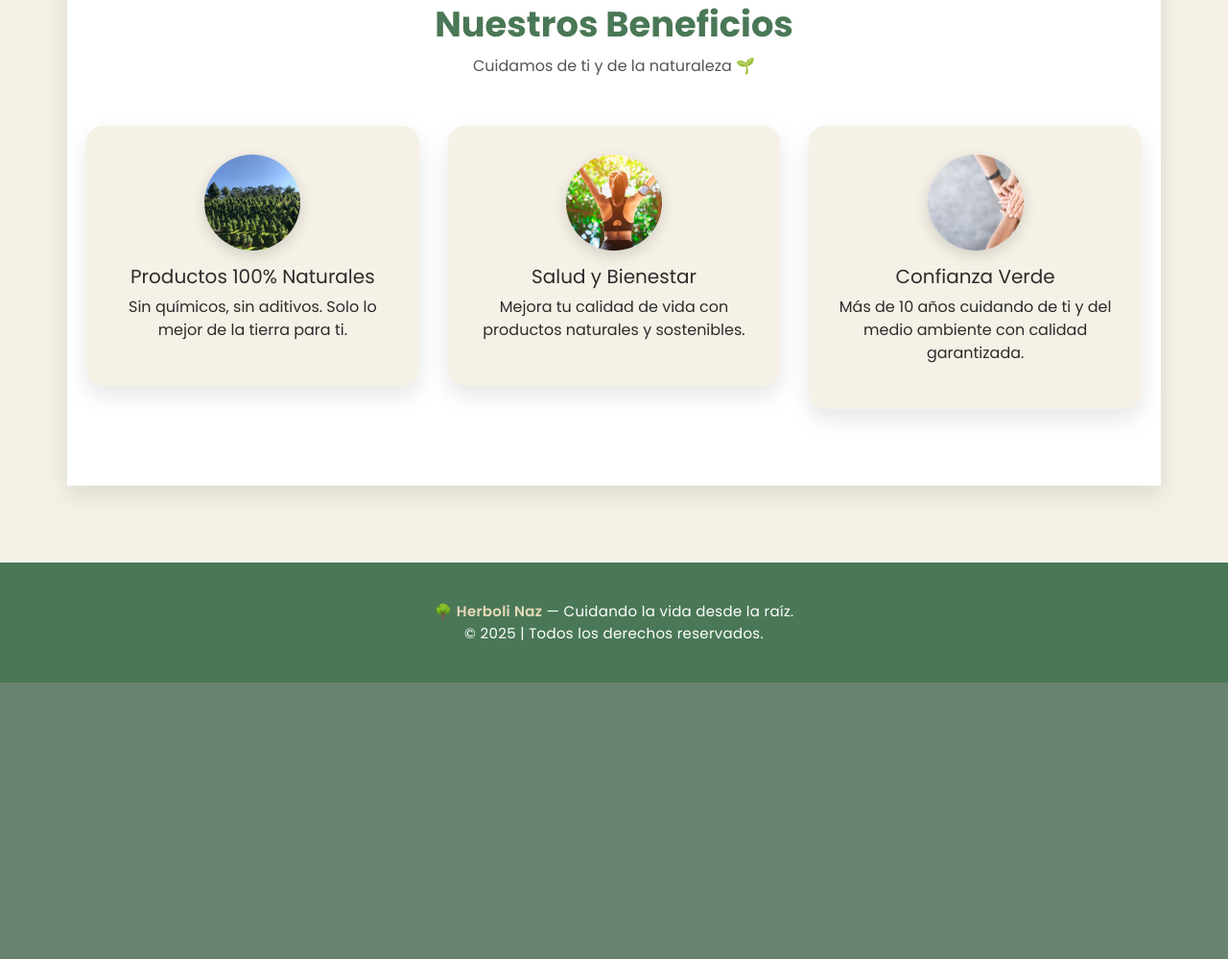
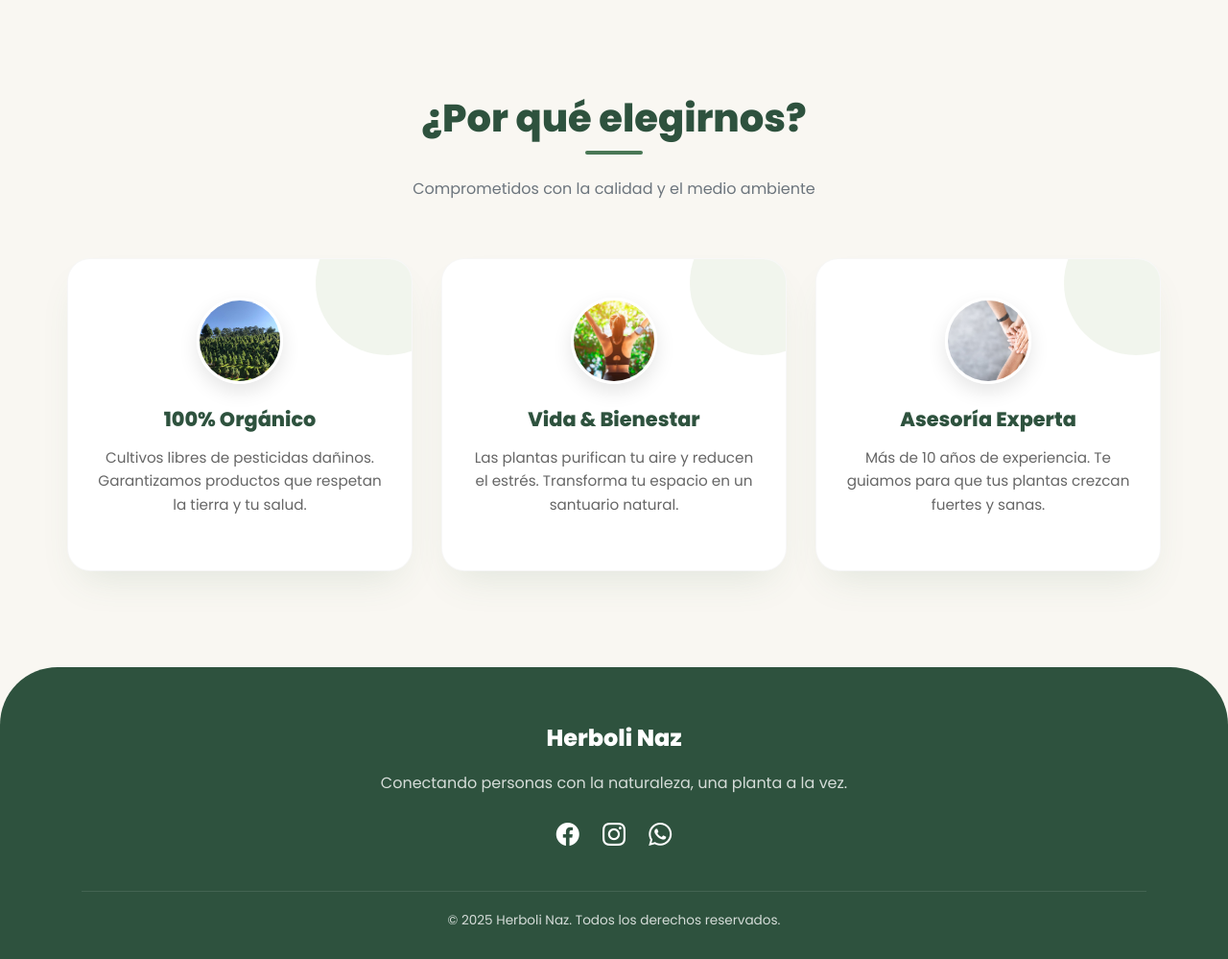
Before and after one commit to DiegoCisneros154/herboli-naz, a Flask app: page / in a window 1280 px wide. Shown: the part 737-1736 px from the top of the page at 96% size. Before the commit the page ends 1448 px from the top, so only its background shows below. Run offline with Flask 3, Linux system fonts and the light colour scheme; some libraries are stand-ins or nearby versions.

Commit message:
index cambiado

```diff
--- a/templates/index.html
+++ b/templates/index.html
@@ -5,19 +5,23 @@
   <meta name="viewport" content="width=device-width, initial-scale=1.0">
   <title>Herboli Naz - Vivero Natural</title>
   <link rel="stylesheet" href="{{ url_for('static', filename='css/bootstrap.css') }}">
-  <link href="https://fonts.googleapis.com/css2?family=Poppins:wght@400;600;700&display=swap" rel="stylesheet">
+  <link href="https://fonts.googleapis.com/css2?family=Poppins:wght@300;400;600;800&display=swap" rel="stylesheet">
+  <!-- Iconos de Bootstrap para un toque moderno -->
+  <link rel="stylesheet" href="https://cdn.jsdelivr.net/npm/bootstrap-icons@1.11.1/font/bootstrap-icons.css">
 
   <style>
-/* ===== ESTILO VIVERO MODERNO Y MINIMALISTA ===== */
+    /* ===== VARIABLES & RESET ===== */
     :root {
+      --verde-oscuro: #2e523e; /* Más contraste */
       --verde: #4a7856;
-  --verde-claro: #9cc69b;
-  --beige: #f5f1e6;
-  --madera: #e6d8b8;
+      --verde-claro: #cfdec4;
+      --beige: #F9F7F2; /* Un beige más limpio */
       --blanco: #ffffff;
-  --texto: #2c2c2c;
-  --sombra: 0 10px 25px rgba(0, 0, 0, 0.1);
-  --radius: 18px;
+      --texto: #2c3e33;
+      --gris-claro: #f4f4f4;
+      --sombra-suave: 0 20px 40px -15px rgba(74, 120, 86, 0.15);
+      --sombra-hover: 0 25px 50px -12px rgba(74, 120, 86, 0.25);
+      --radius: 24px;
     }
 
     body {
@@ -25,167 +29,288 @@
       background-color: var(--beige);
       color: var(--texto);
       margin: 0;
+      overflow-x: hidden;
     }
 
-/* ===== NAVBAR ===== */
+    /* ===== NAVBAR MODERNA (Glassmorphism) ===== */
     .navbar {
-  background: var(--blanco);
-  box-shadow: var(--sombra);
-  padding: 12px 0;
+      background: rgba(255, 255, 255, 0.85);
+      backdrop-filter: blur(12px); /* Efecto vidrio borroso */
+      -webkit-backdrop-filter: blur(12px);
+      border-bottom: 1px solid rgba(74, 120, 86, 0.1);
+      padding: 15px 0;
+      transition: all 0.3s ease;
     }
 
     .navbar-brand {
-  font-weight: 700;
-  color: var(--verde) !important;
-  font-size: 1.4rem;
+      font-weight: 800;
+      color: var(--verde-oscuro) !important;
+      font-size: 1.5rem;
       display: flex;
       align-items: center;
       gap: 12px;
+      letter-spacing: -0.5px;
     }
 
     .navbar-brand img {
-  height: 65px;
-  width: 65px;
-  border-radius: 50%;
-  border: 2px solid var(--verde);
+      height: 50px;
+      width: 50px;
+      border-radius: 12px; /* Menos circular, más moderno */
+      object-fit: cover;
+      box-shadow: 0 4px 12px rgba(0,0,0,0.1);
     }
 
     .nav-link {
       font-weight: 500;
+      font-size: 0.95rem;
       color: var(--texto) !important;
-  transition: 0.3s;
+      margin: 0 8px;
+      padding: 8px 16px !important;
+      border-radius: 30px;
+      transition: all 0.3s ease;
     }
 
-.nav-link:hover {
-  color: var(--verde) !important;
+    .nav-link:hover, .nav-link.active {
+      color: var(--verde-oscuro) !important;
+      background-color: var(--verde-claro);
     }
 
-/* ===== HERO ===== */
+    /* Botón especial para Login/Registro */
+    .nav-btn {
+      background-color: var(--verde);
+      color: var(--blanco) !important;
+      box-shadow: 0 4px 15px rgba(74, 120, 86, 0.3);
+    }
+    .nav-btn:hover {
+      background-color: var(--verde-oscuro);
+      transform: translateY(-2px);
+      color: var(--blanco) !important;
+    }
+
+    /* ===== HERO SECTION ===== */
     .hero {
-  background: linear-gradient(rgba(74, 120, 86, 0.6), rgba(74, 120, 86, 0.6)),
+      position: relative;
+      /* Gradiente moderno sobre la imagen */
+      background: linear-gradient(135deg, rgba(46, 82, 62, 0.85) 0%, rgba(74, 120, 86, 0.5) 100%),
                   url('{{ url_for("static", filename="images/vivero-bg.jpg") }}') center/cover no-repeat;
-  height: 90vh;
+      background-attachment: fixed; /* Efecto Parallax */
+      height: 92vh; /* Casi pantalla completa */
       display: flex;
       align-items: center;
       justify-content: center;
       text-align: center;
       color: var(--blanco);
+      border-bottom-left-radius: 60px;
+      border-bottom-right-radius: 60px;
+      margin-bottom: 60px;
+      overflow: hidden;
+    }
+
+    .hero-content {
+      max-width: 800px;
       padding: 0 20px;
+      z-index: 2;
     }
 
     .hero h1 {
-  font-size: 3.5rem;
-  font-weight: 700;
-  margin-bottom: 15px;
-  animation: fadeInDown 1.2s ease;
+      font-size: 4.5rem;
+      font-weight: 800;
+      line-height: 1.1;
+      margin-bottom: 20px;
+      letter-spacing: -1px;
+      text-shadow: 0 4px 20px rgba(0,0,0,0.2);
+      animation: fadeInUp 1s ease;
     }
 
     .hero p {
-  font-size: 1.2rem;
-  max-width: 600px;
-  margin: 0 auto 30px;
-  animation: fadeInUp 1.4s ease;
+      font-size: 1.3rem;
+      font-weight: 300;
+      margin-bottom: 40px;
+      opacity: 0.95;
+      animation: fadeInUp 1.2s ease;
     }
 
     .btn-hero {
       background: var(--blanco);
-  color: var(--verde);
+      color: var(--verde-oscuro);
       border-radius: 50px;
-  padding: 14px 35px;
-  font-weight: 600;
+      padding: 16px 40px;
+      font-size: 1.1rem;
+      font-weight: 700;
       border: none;
-  transition: all 0.3s ease;
-  box-shadow: var(--sombra);
+      transition: all 0.3s cubic-bezier(0.175, 0.885, 0.32, 1.275); /* Rebote suave */
+      box-shadow: 0 10px 25px rgba(0,0,0,0.15);
+      display: inline-flex;
+      align-items: center;
+      gap: 10px;
+      text-decoration: none;
     }
 
     .btn-hero:hover {
-  background: var(--verde);
-  color: var(--blanco);
-  transform: translateY(-5px);
+      transform: translateY(-5px) scale(1.02);
+      background: var(--verde-claro);
+      color: var(--verde-oscuro);
+      box-shadow: 0 20px 30px rgba(0,0,0,0.2);
     }
 
-/* ===== BENEFICIOS ===== */
-.benefits {
-  background: var(--blanco);
-  padding: 80px 20px;
-  border-radius: 50px 50px 0 0;
-  margin-top: -60px;
-  box-shadow: var(--sombra);
-  position: relative;
-  z-index: 2;
+    .btn-outline-hero {
+      background: transparent;
+      border: 2px solid rgba(255,255,255,0.6);
+      color: var(--blanco);
+      margin-left: 15px;
+    }
+    .btn-outline-hero:hover {
+      background: rgba(255,255,255,0.1);
+      border-color: var(--blanco);
+      color: var(--blanco);
     }
 
-.benefits h2 {
-  text-align: center;
-  font-weight: 700;
-  color: var(--verde);
-  font-size: 2.3rem;
-  margin-bottom: 10px;
+    /* ===== SECCIÓN BENEFICIOS (Cards Modernas) ===== */
+    .benefits {
+      padding: 40px 0 100px 0;
     }
 
-.benefits p.subtitle {
+    .section-header {
       text-align: center;
-  color: #555;
-  margin-bottom: 50px;
+      margin-bottom: 60px;
+    }
+
+    .section-header h2 {
+      color: var(--verde-oscuro);
+      font-weight: 800;
+      font-size: 2.5rem;
+      position: relative;
+      display: inline-block;
+    }
+
+    /* Detalle decorativo debajo del título */
+    .section-header h2::after {
+      content: '';
+      display: block;
+      width: 60px;
+      height: 4px;
+      background: var(--verde);
+      margin: 10px auto 0;
+      border-radius: 2px;
     }
 
     .card-benefit {
-  border: none;
+      background: var(--blanco);
       border-radius: var(--radius);
-  background: var(--beige);
+      padding: 40px 30px;
       text-align: center;
-  padding: 30px 25px;
-  transition: all 0.3s ease;
-  box-shadow: var(--sombra);
+      transition: all 0.4s ease;
+      border: 1px solid rgba(0,0,0,0.03);
+      box-shadow: var(--sombra-suave);
+      height: 100%;
+      position: relative;
+      overflow: hidden;
+      z-index: 1;
     }
 
+    /* Efecto hover suave */
     .card-benefit:hover {
-  transform: translateY(-10px);
+      transform: translateY(-15px);
+      box-shadow: var(--sombra-hover);
+      border-color: var(--verde-claro);
+    }
+
+    /* Círculo decorativo detrás del icono */
+    .card-benefit::before {
+      content: '';
+      position: absolute;
+      top: -50px;
+      right: -50px;
+      width: 150px;
+      height: 150px;
       background: var(--verde-claro);
-  color: var(--blanco);
+      border-radius: 50%;
+      opacity: 0.3;
+      z-index: -1;
+      transition: 0.5s;
+    }
+
+    .card-benefit:hover::before {
+      transform: scale(1.5);
+      opacity: 0.1;
+    }
+
+    .img-wrapper {
+      width: 90px;
+      height: 90px;
+      margin: 0 auto 25px;
+      position: relative;
     }
 
     .card-benefit img {
-  width: 100px;
-  height: 100px;
+      width: 100%;
+      height: 100%;
       border-radius: 50%;
       object-fit: cover;
-  margin-bottom: 15px;
-  box-shadow: 0 5px 15px rgba(0,0,0,0.15);
+      border: 3px solid var(--blanco);
+      box-shadow: 0 8px 20px rgba(0,0,0,0.1);
     }
 
-/* ===== FOOTER ===== */
-footer {
-  background: var(--verde);
-  color: var(--blanco);
-  text-align: center;
-  padding: 40px 10px;
-  font-size: 15px;
-  margin-top: 80px;
-  letter-spacing: 0.3px;
+    .card-benefit h5 {
+      font-weight: 700;
+      font-size: 1.3rem;
+      margin-bottom: 15px;
+      color: var(--verde-oscuro);
     }
 
-footer span {
-  color: var(--madera);
-  font-weight: 600;
+    .card-benefit p {
+      color: #666;
+      font-size: 0.95rem;
+      line-height: 1.6;
+    }
+
+    /* ===== FOOTER MODERNO ===== */
+    footer {
+      background: var(--verde-oscuro);
+      color: rgba(255,255,255,0.8);
+      padding: 60px 0 30px;
+      border-top-left-radius: 60px;
+      border-top-right-radius: 60px;
+      text-align: center;
+      position: relative;
+    }
+
+    footer h4 {
+      color: var(--blanco);
+      font-weight: 700;
+      margin-bottom: 20px;
+    }
+
+    footer .social-icons a {
+      color: var(--blanco);
+      font-size: 1.5rem;
+      margin: 0 10px;
+      transition: 0.3s;
+    }
+    footer .social-icons a:hover {
+      color: var(--verde-claro);
+      transform: scale(1.2);
+    }
+
+    footer .copyright {
+      margin-top: 40px;
+      font-size: 0.85rem;
+      border-top: 1px solid rgba(255,255,255,0.1);
+      padding-top: 20px;
     }
 
     /* ===== ANIMACIONES ===== */
-@keyframes fadeInDown {
-  0% { opacity: 0; transform: translateY(-30px); }
-  100% { opacity: 1; transform: translateY(0); }
-}
-
     @keyframes fadeInUp {
-  0% { opacity: 0; transform: translateY(30px); }
-  100% { opacity: 1; transform: translateY(0); }
+      from { opacity: 0; transform: translateY(40px); }
+      to { opacity: 1; transform: translateY(0); }
     }
 
     /* ===== RESPONSIVE ===== */
     @media (max-width: 768px) {
-  .hero h1 { font-size: 2.4rem; }
-  .hero p { font-size: 1rem; }
-  .card-benefit { margin-bottom: 25px; }
+      .hero { height: 85vh; border-radius: 0 0 30px 30px; }
+      .hero h1 { font-size: 2.8rem; }
+      .card-benefit { margin-bottom: 20px; }
+      .navbar { background: rgba(255, 255, 255, 0.95); }
     }
   </style>
 </head>
@@ -206,59 +331,91 @@
 
     <div class="collapse navbar-collapse justify-content-end" id="navbarNav">
       <ul class="navbar-nav align-items-center">
+        <li class="nav-item"><a class="nav-link" href="{{ url_for('index') }}">Inicio</a></li>
+        <li class="nav-item"><a class="nav-link" href="{{ url_for('plantas') }}">Catálogo</a></li>
+        <li class="nav-item"><a class="nav-link" href="{{ url_for('empresa') }}">Nosotros</a></li>
+
         {% if 'usuario' in session %}
-          <li class="nav-item me-3"><span class="nav-link">👋 {{ session['usuario'] }}</span></li>
-          <li class="nav-item"><a class="nav-link" href="{{ url_for('cliente_dashboard') }}">Cuenta</a></li>
+          <li class="nav-item ms-lg-3 d-flex align-items-center">
+            <span class="nav-link fw-bold text-success">Hola, {{ session['usuario'] }}</span>
+          </li>
+          <li class="nav-item"><a class="nav-link" href="{{ url_for('cliente_dashboard') }}">Mi Cuenta</a></li>
           {% if session['rol'] == 'admin' %}
-          <li class="nav-item"><a class="nav-link" href="{{ url_for('configuracion') }}">⚙️ Configuración</a></li>
+            <li class="nav-item"><a class="nav-link" href="{{ url_for('configuracion') }}"><i class="bi bi-gear-fill"></i> Admin</a></li>
           {% endif %}
-          <li class="nav-item"><a class="nav-link" href="{{ url_for('logout') }}">Salir</a></li>
+          <li class="nav-item ms-2">
+            <a class="nav-link nav-btn px-4" href="{{ url_for('logout') }}">Salir</a>
+          </li>
         {% else %}
-          <li class="nav-item"><a class="nav-link" href="{{ url_for('register') }}">Registrar</a></li>
-          <li class="nav-item"><a class="nav-link" href="{{ url_for('login') }}">Iniciar sesión</a></li>
+          <li class="nav-item ms-lg-2">
+            <a class="nav-link" href="{{ url_for('login') }}">Ingresar</a>
+          </li>
+          <li class="nav-item">
+            <a class="nav-link nav-btn" href="{{ url_for('register') }}">Registrarse</a>
+          </li>
         {% endif %}
-        <li class="nav-item"><a class="nav-link" href="{{ url_for('empresa') }}">Empresa</a></li>
       </ul>
     </div>
   </div>
 </nav>
 
-<!-- HERO -->
+<!-- HERO SECTION -->
 <section class="hero">
-  <div>
-    <h1>🌿 Bienvenido a Herboli Naz</h1>
-    <p>Vivero natural donde la vida florece. Árboles, plantas y productos naturales para tu hogar y bienestar.</p>
-    <a href="{{ url_for('plantas') }}" class="btn btn-hero me-3">Explorar Catálogo</a>
+  <div class="hero-content">
+    <h1>Naturaleza viva<br>para tu hogar</h1>
+    <p>Descubre nuestra selección premium de plantas, árboles y productos orgánicos. Cuidamos cada detalle desde la raíz hasta tu jardín.</p>
+
+    <div class="d-flex justify-content-center flex-wrap gap-3">
+      <a href="{{ url_for('plantas') }}" class="btn btn-hero">
+        Ver Catálogo <i class="bi bi-arrow-right-circle"></i>
+      </a>
       {% if 'usuario' in session %}
-    <a href="{{ url_for('compras_realizadas') }}" class="btn btn-hero">Mis Compras</a>
+      <a href="{{ url_for('compras_realizadas') }}" class="btn btn-hero btn-outline-hero">
+        <i class="bi bi-bag-check"></i> Mis Pedidos
+      </a>
       {% endif %}
+    </div>
   </div>
 </section>
 
 <!-- BENEFICIOS -->
 <section class="benefits container">
-  <h2>Nuestros Beneficios</h2>
-  <p class="subtitle">Cuidamos de ti y de la naturaleza 🌱</p>
-  <div class="row g-4 justify-content-center">
+  <div class="section-header">
+    <h2>¿Por qué elegirnos?</h2>
+    <p class="mt-3 text-muted">Comprometidos con la calidad y el medio ambiente</p>
+  </div>
+
+  <div class="row g-4">
+    <!-- Card 1 -->
     <div class="col-md-4">
       <div class="card-benefit">
+        <div class="img-wrapper">
           <img src="{{ url_for('static', filename='images/icon1.jpg') }}" alt="Natural">
-        <h5>Productos 100% Naturales</h5>
-        <p>Sin químicos, sin aditivos. Solo lo mejor de la tierra para ti.</p>
+        </div>
+        <h5>100% Orgánico</h5>
+        <p>Cultivos libres de pesticidas dañinos. Garantizamos productos que respetan la tierra y tu salud.</p>
       </div>
     </div>
+
+    <!-- Card 2 -->
     <div class="col-md-4">
       <div class="card-benefit">
-        <img src="{{ url_for('static', filename='images/icon2.jpg') }}" alt="Saludable">
-        <h5>Salud y Bienestar</h5>
-        <p>Mejora tu calidad de vida con productos naturales y sostenibles.</p>
+        <div class="img-wrapper">
+          <img src="{{ url_for('static', filename='images/icon2.jpg') }}" alt="Bienestar">
+        </div>
+        <h5>Vida & Bienestar</h5>
+        <p>Las plantas purifican tu aire y reducen el estrés. Transforma tu espacio en un santuario natural.</p>
       </div>
     </div>
+
+    <!-- Card 3 -->
     <div class="col-md-4">
       <div class="card-benefit">
-        <img src="{{ url_for('static', filename='images/icon3.jpg') }}" alt="Confianza">
-        <h5>Confianza Verde</h5>
-        <p>Más de 10 años cuidando de ti y del medio ambiente con calidad garantizada.</p>
+        <div class="img-wrapper">
+          <img src="{{ url_for('static', filename='images/icon3.jpg') }}" alt="Experiencia">
+        </div>
+        <h5>Asesoría Experta</h5>
+        <p>Más de 10 años de experiencia. Te guiamos para que tus plantas crezcan fuertes y sanas.</p>
       </div>
     </div>
   </div>
@@ -266,8 +423,20 @@
 
 <!-- FOOTER -->
 <footer>
-  🌳 <span>Herboli Naz</span> — Cuidando la vida desde la raíz.
-  <br>© 2025 | Todos los derechos reservados.
+  <div class="container">
+    <h4>Herboli Naz</h4>
+    <p>Conectando personas con la naturaleza, una planta a la vez.</p>
+
+    <div class="social-icons mt-4">
+      <a href="#"><i class="bi bi-facebook"></i></a>
+      <a href="#"><i class="bi bi-instagram"></i></a>
+      <a href="#"><i class="bi bi-whatsapp"></i></a>
+    </div>
+
+    <div class="copyright">
+      &copy; 2025 Herboli Naz. Todos los derechos reservados.
+    </div>
+  </div>
 </footer>
 
 <!-- Scripts -->
```
Lines whose indentation alone changed are shown as unchanged.
